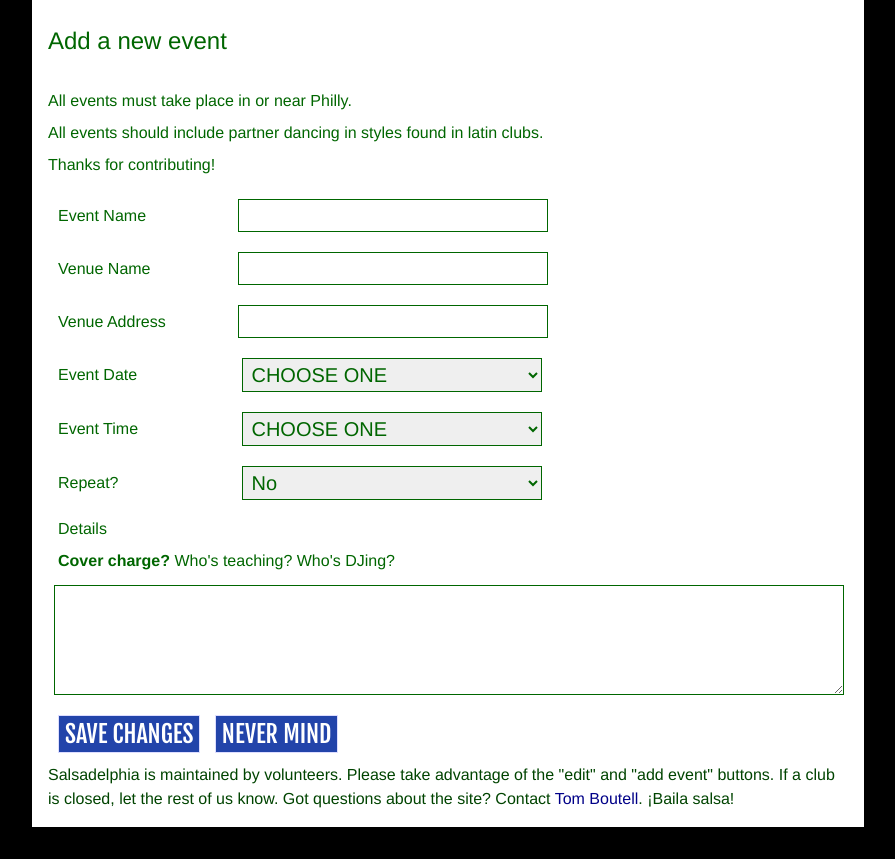
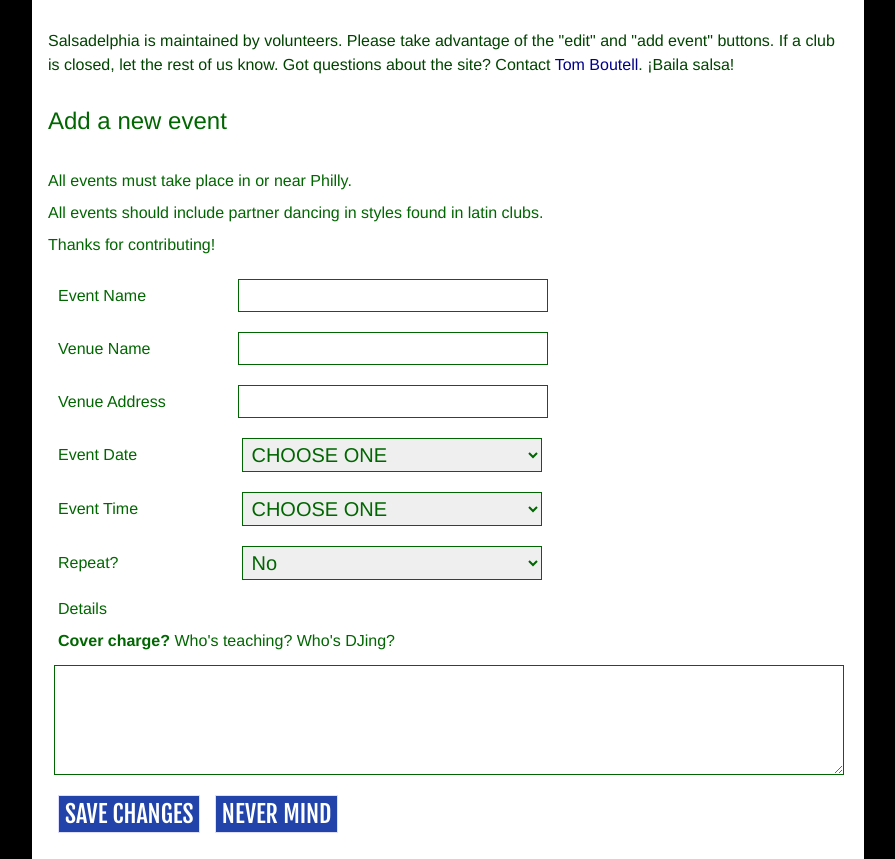
Before and after one commit to boutell/salsadelphia, a website: page views/edit.html in a window 1280 px wide. Shown: the part 59-918 px from the top of the page, without its empty margins (192-1087 px from the left). Before the commit the page ends 886 px from the top, so only its background shows below. Drawn offline with nearby package versions, Linux system fonts and the light colour scheme; files that its build step writes are made by us from their sources; no server answers.

Commit message:
more prominent instructions to contribute

```diff
--- a/app.js
+++ b/app.js
@@ -115,6 +115,7 @@ app.post('/new', ensureAuthenticated, function(req, res) {
   sanitizeEvent(req, req.body, event);
   contribute(req, event);
   event.createdAt = new Date();
+
   return async.series({
     whitelist: function(callback) {
       if (req.admin) {
--- a/public/css/site.css
+++ b/public/css/site.css
@@ -252,9 +252,10 @@ strong {
   line-height: 1.5;
 }
 
-footer {
+header {
   color: #040;
   line-height: 1.5;
+  margin-bottom: 2em;
 }
 
 @media (max-width: 799px) {
--- a/views/layout.html
+++ b/views/layout.html
@@ -18,12 +18,12 @@
     {% if message and message.length %}
       <h2>{{ message | e }}</h2>
     {% endif %}
+    <header>
+      Salsadelphia is maintained by volunteers. Please take advantage of the "edit" and "add event" buttons. If a club is closed, let the rest of us know. Got questions about the site? Contact <a href="mailto:tommybgoode@gmail.com">Tom Boutell</a>. ¡Baila salsa!
+    </header>
     <main>
       {% block main %}{% endblock %}
     </main>
-    <footer>
-      Salsadelphia is maintained by volunteers. Please take advantage of the "edit" and "add event" buttons. If a club is closed, let the rest of us know. Got questions about the site? Contact <a href="mailto:tommybgoode@gmail.com">Tom Boutell</a>. ¡Baila salsa!
-    </footer>
     <script src="//ajax.googleapis.com/ajax/libs/jquery/1.11.2/jquery.min.js"></script>
     <script src="//ajax.googleapis.com/ajax/libs/jqueryui/1.11.2/jquery-ui.min.js"></script>
     <script src="/js/site.js"></script>
```
